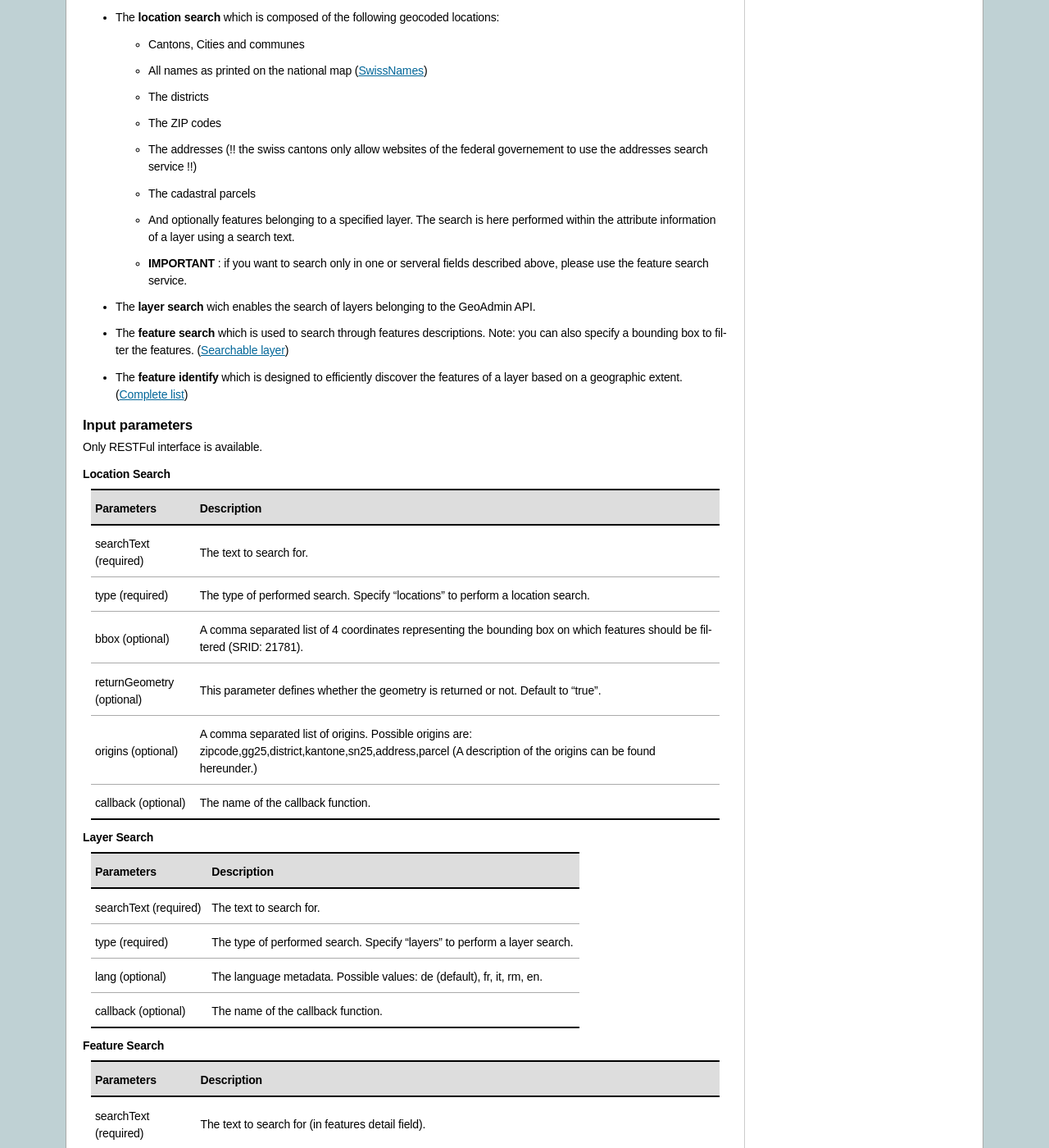
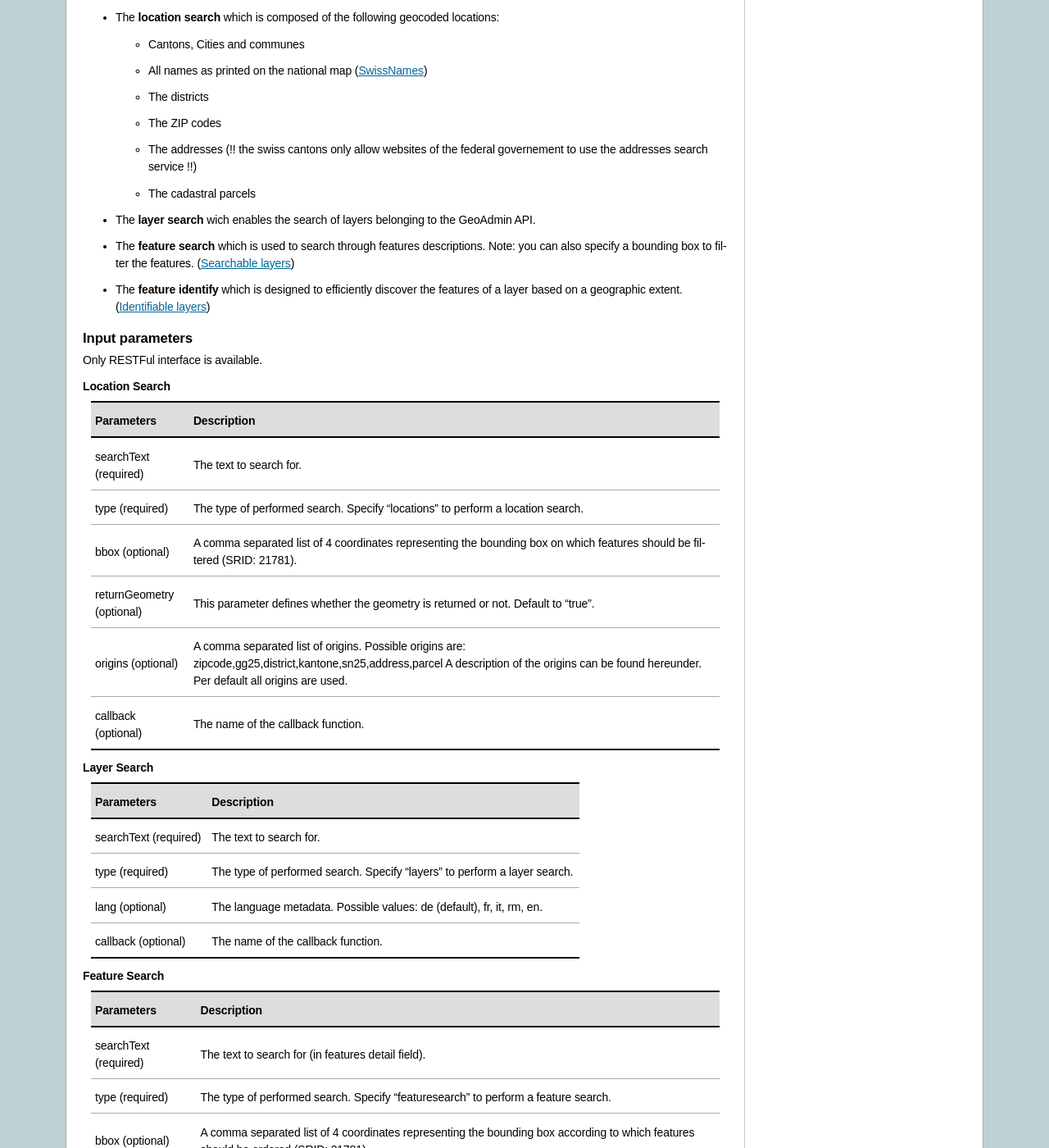
Before and after one commit to swisstopo-test/doc-chsdi3, a Sphinx documentation site: the page built from source/services/sdiservices.rst, in a window 1280 px wide and 1400 px high, scrolled down 5795 px. Shown: the whole window at 82% size. Built offline with Sphinx 7.4.7, drawn with Linux system fonts in a browser that asks for light colours.

Commit message:
Fix doc according to comments

```diff
--- a/source/services/sdiservices.rst
+++ b/source/services/sdiservices.rst
@@ -338,11 +338,9 @@ The search service is separated in 3 different categories or types:
   * The ZIP codes
   * The addresses (!! the swiss cantons only allow websites of the federal governement to use the addresses search service !!)
   * The cadastral parcels
-  * And optionally features belonging to a specified layer. The search is here performed within the attribute information of a layer using a search text.
-  * **IMPORTANT** : if you want to search only in one or serveral fields described above, please use the feature search service.
 * The **layer search** wich enables the search of layers belonging to the GeoAdmin API.
-* The **feature search** which is used to search through features descriptions. Note: you can also specify a bounding box to filter the features. (`Searchable layer <../../../api/faq/index.html#which-layers-are-searchable>`_)
-* The **feature identify** which is designed to efficiently discover the features of a layer based on a geographic extent. (`Complete list <../../../api/faq/index.html#which-layers-have-a-tooltip>`_)
+* The **feature search** which is used to search through features descriptions. Note: you can also specify a bounding box to filter the features. (`Searchable layers <../../../api/faq/index.html#which-layers-are-searchable>`_)
+* The **feature identify** which is designed to efficiently discover the features of a layer based on a geographic extent. (`Identifiable layers <../../../api/faq/index.html#which-layers-have-a-tooltip>`_)
 
 Input parameters
 ^^^^^^^^^^^^^^^^
@@ -365,7 +363,7 @@ Only RESTFul interface is available.
 +-----------------------------------+-------------------------------------------------------------------------------------------+
 | origins (optional)                | A comma separated list of origins. Possible origins are:                                  |
 |                                   | zipcode,gg25,district,kantone,sn25,address,parcel                                         |
-|                                   | (A description of the origins can be found hereunder.)                                    |
+|                                   | A description of the origins can be found hereunder. Per default all origins are used.    |
 +-----------------------------------+-------------------------------------------------------------------------------------------+
 | callback (optional)               | The name of the callback function.                                                        |
 +-----------------------------------+-------------------------------------------------------------------------------------------+
```
